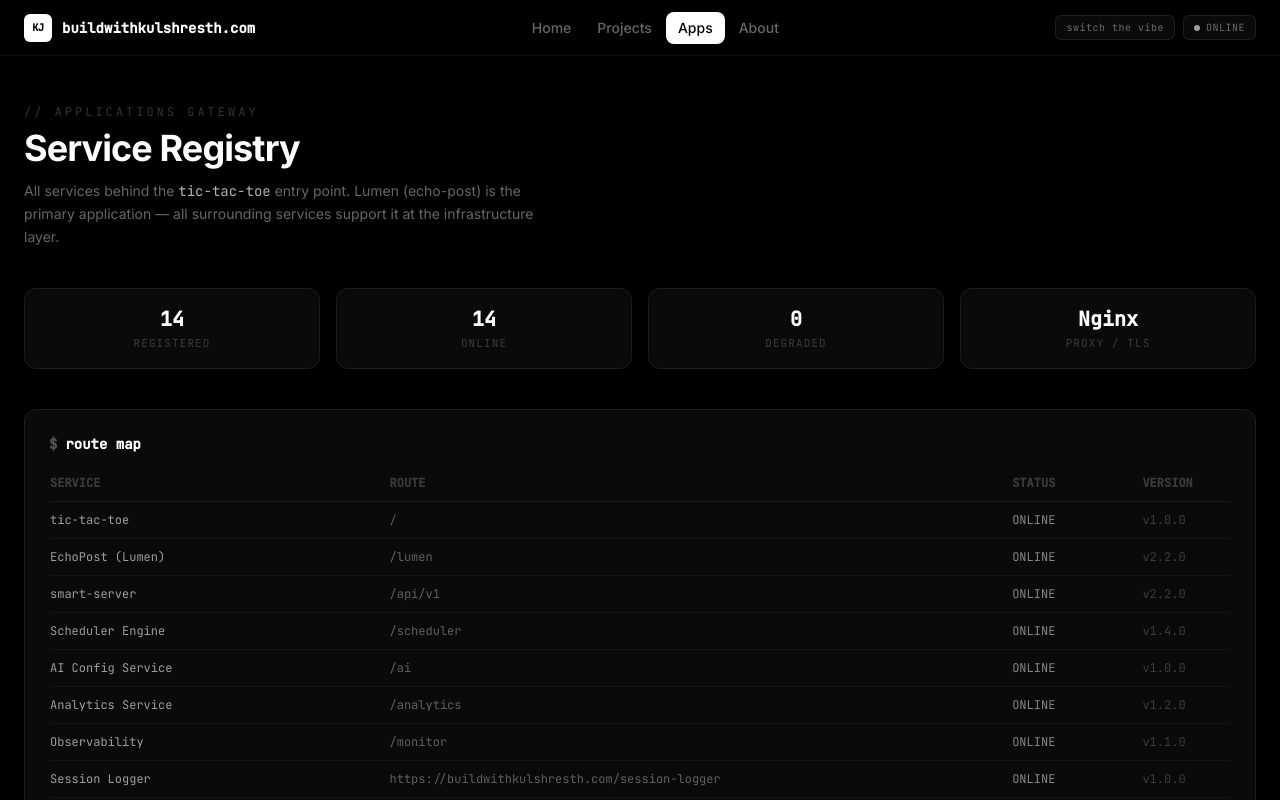
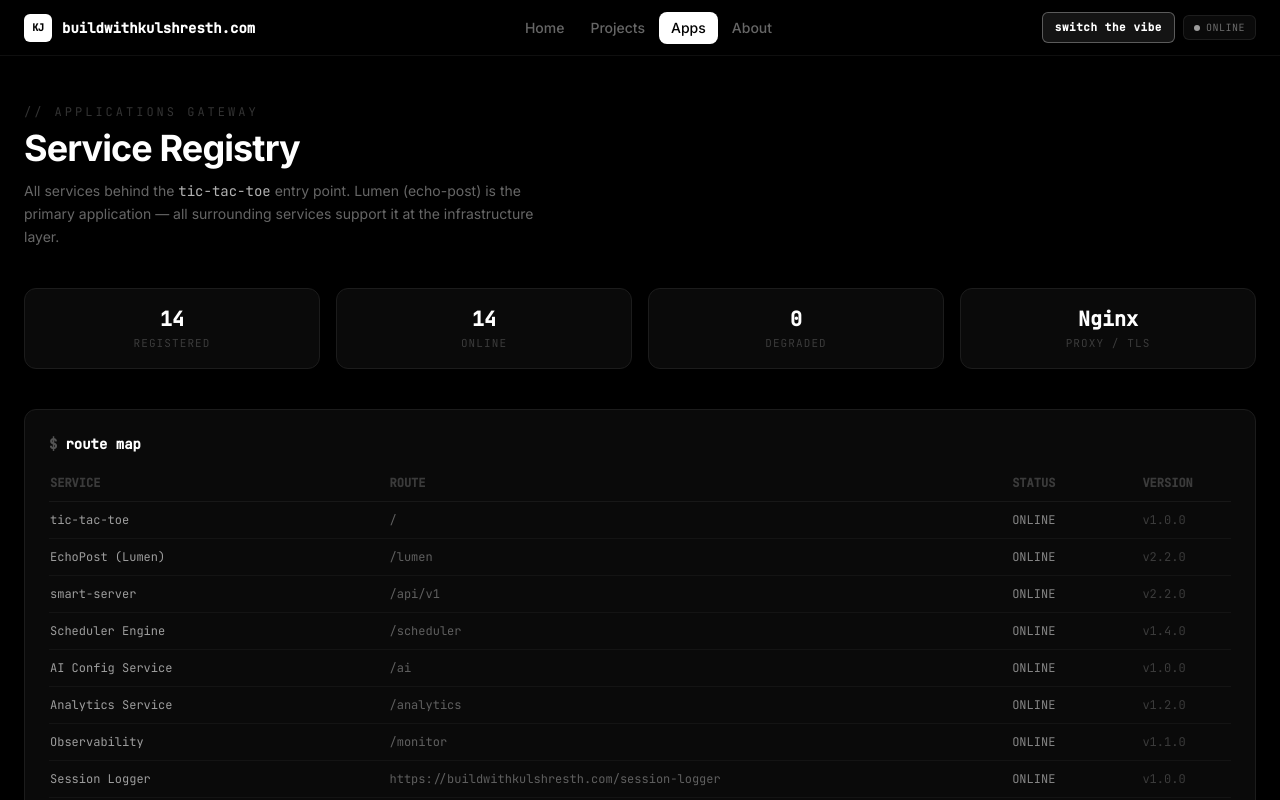
Before and after one commit to KulshresthJangid/tic-tac-toe, a React (Vite) app: page /apps in a window 1280 px wide. Shown: the top 800 px of the page. Built offline with nearby package versions, Linux system fonts and the light colour scheme.

Commit message:
feat(navbar): make switch-the-vibe button shake via framer-motion useAnimation

```diff
--- a/src/components/Navbar.tsx
+++ b/src/components/Navbar.tsx
@@ -1,4 +1,6 @@
 import { Link, useLocation } from 'react-router-dom'
+import { motion, useAnimation } from 'framer-motion'
+import { useEffect } from 'react'
 import { useGenZ } from '../context/GenZContext'
 
 const navLinks = [
@@ -11,6 +13,19 @@ const navLinks = [
 export default function Navbar() {
   const { pathname } = useLocation()
   const { genzMode, toggleGenZ } = useGenZ()
+  const shakeControls = useAnimation()
+
+  useEffect(() => {
+    if (!genzMode) {
+      shakeControls.start({
+        x: [0, -5, 5, -5, 5, -3, 3, 0],
+        transition: { duration: 0.7, repeat: Infinity, repeatDelay: 1.8 },
+      })
+    } else {
+      shakeControls.stop()
+      shakeControls.set({ x: 0 })
+    }
+  }, [genzMode])
 
   return (
     <header className="fixed top-0 left-0 right-0 z-50 h-14 flex items-center px-6 border-b border-white/[0.06] bg-black/90 backdrop-blur-md">
@@ -49,17 +64,18 @@ export default function Navbar() {
 
         {/* Right side */}
         <div className="flex items-center gap-2 flex-shrink-0">
-          <button
+          <motion.button
             onClick={toggleGenZ}
+            animate={shakeControls}
             className={[
-              'px-2.5 py-1 rounded-md text-[10px] font-mono tracking-wider transition-all duration-300 cursor-pointer',
+              'px-3 py-1.5 rounded-md text-[11px] font-mono tracking-wider transition-all duration-300 cursor-pointer font-semibold',
               genzMode
-                ? 'bg-white text-black font-bold'
-                : 'bg-white/[0.04] border border-white/[0.08] text-white/40 hover:text-white/70 hover:border-white/20',
+                ? 'bg-white text-black shadow-[0_0_12px_rgba(255,255,255,0.4)]'
+                : 'bg-white/[0.08] border border-white/30 text-white hover:bg-white/[0.14] hover:border-white/50 hover:shadow-[0_0_10px_rgba(255,255,255,0.15)]',
             ].join(' ')}
           >
             {genzMode ? 'back to linkedin mode' : 'switch the vibe'}
-          </button>
+          </motion.button>
           <div className="flex items-center gap-1.5 px-2.5 py-1 rounded-md bg-white/[0.04] border border-white/[0.08]">
             <span className="w-1.5 h-1.5 rounded-full bg-white/60 animate-pulse" />
             <span className="text-[10px] font-mono text-white/40 hidden sm:block tracking-wider">
```
